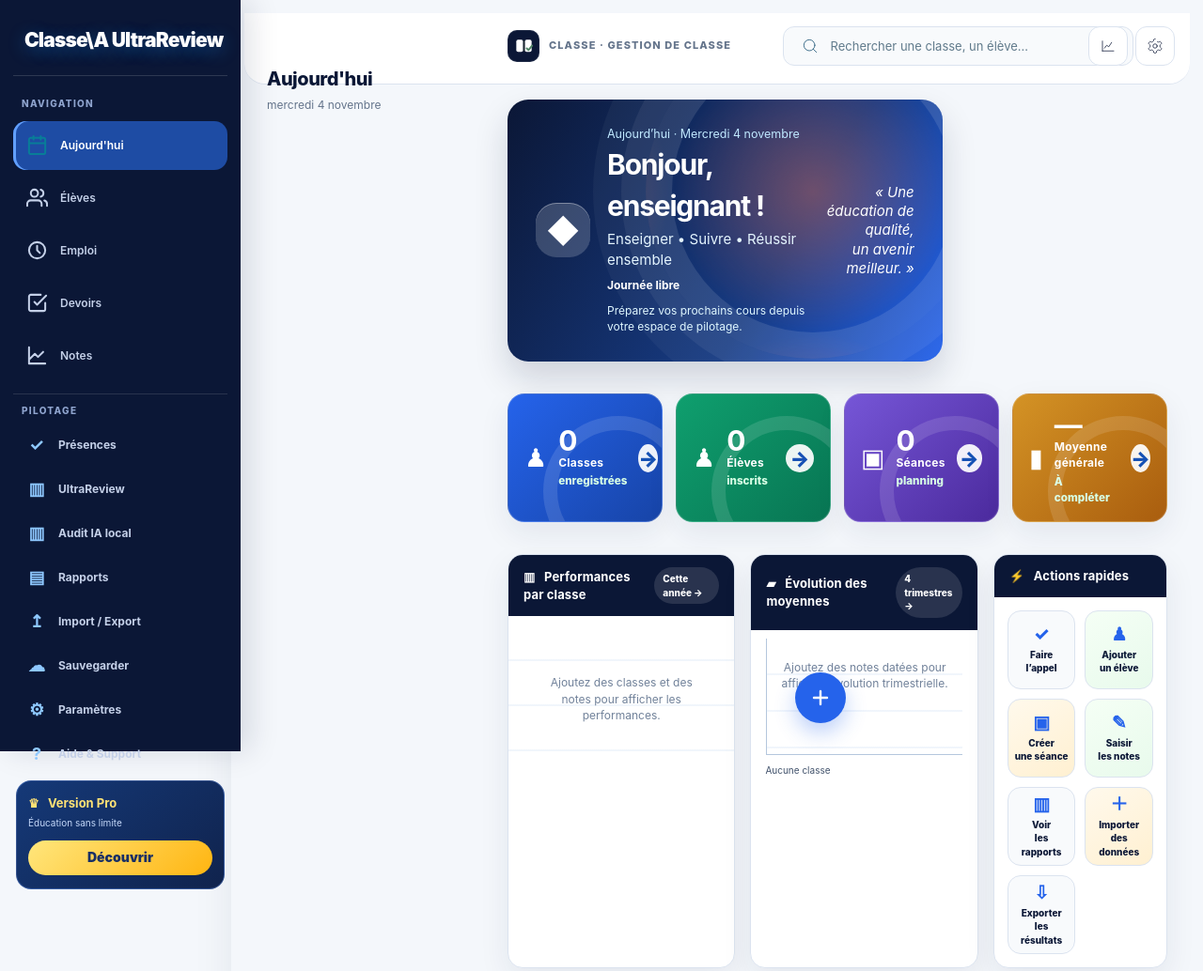
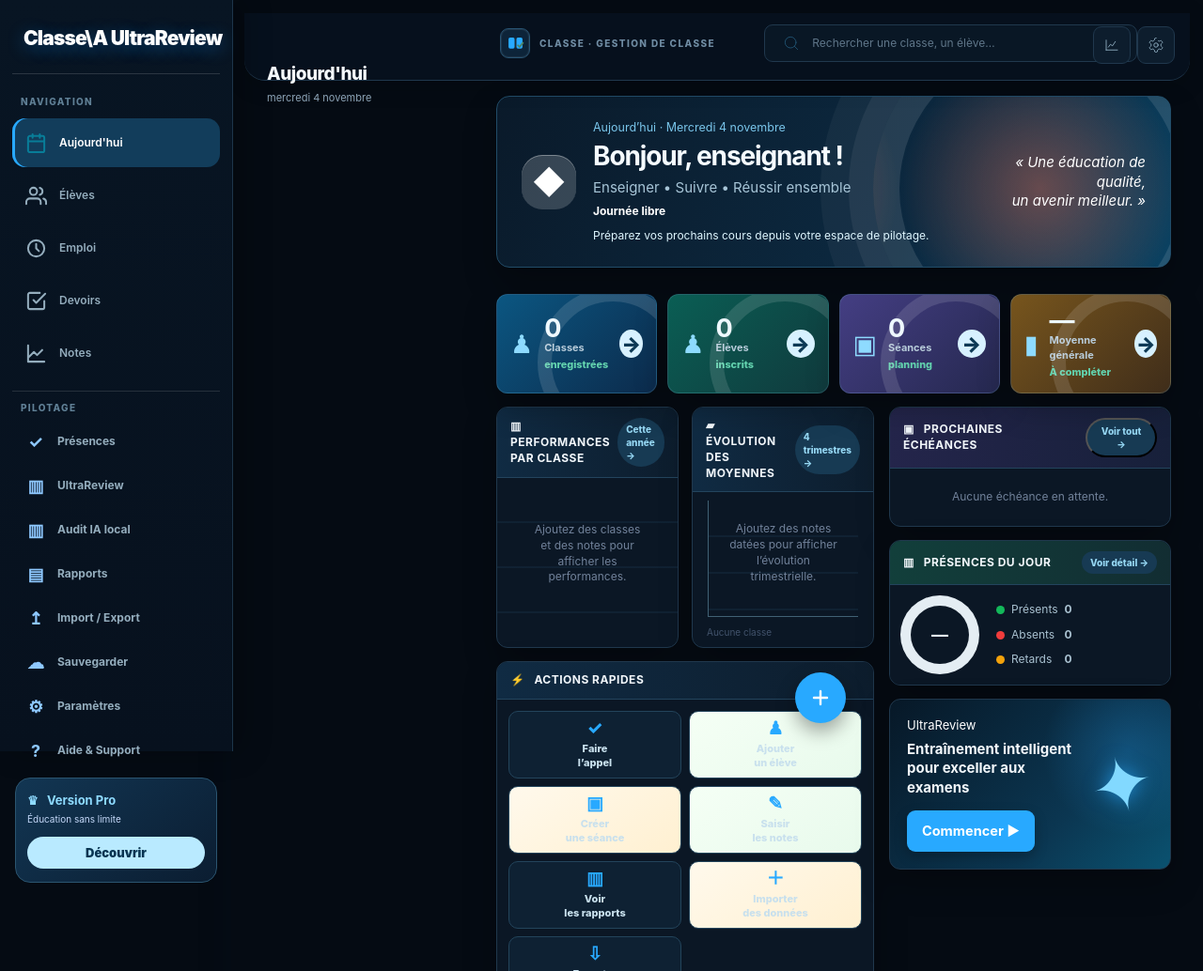
Before and after one commit to Yves19011999/Class_app, a website with bundled scripts: page index.html in a window 1280 px wide. Shown: the top 1034 px of the page at 94% size. Built offline with nearby package versions, Linux system fonts and the light colour scheme; what @capacitor/core would draw is missing.

Commit message:
Recompose dashboard into black command center layout

```diff
--- a/VERSION.txt
+++ b/VERSION.txt
@@ -1 +1 @@
-4.9.15
+4.9.17
--- a/app.js
+++ b/app.js
@@ -5,7 +5,7 @@
 
 const DB_NAME = 'classe_db';
 const DB_VERSION = 4;
-const APP_VERSION = '4.9.15';
+const APP_VERSION = '4.9.16';
 let db = null;
 
 const STORES = {
@@ -893,7 +893,7 @@ function applyTheme(){if(localStorage.getItem('classe_theme')==='dark')document.
 async function registerServiceWorker(){
   if(!('serviceWorker' in navigator)) return;
   try{
-    const marker='classe_theme_reset_4915';
+    const marker='classe_theme_reset_4916';
     if(localStorage.getItem(marker)!=='1'){
       const registrations=await navigator.serviceWorker.getRegistrations();
       await Promise.all(registrations.map(reg=>reg.unregister()));
--- a/class-senior-redesign.css
+++ b/class-senior-redesign.css
@@ -1,79 +1,76 @@
-/* Class App — Senior Command Center redesign
-   Loaded after the historical CSS. Functional IDs/classes intentionally preserved. */
+/* Class App — Black Command Center
+   Thème unique sombre premium. Les IDs fonctionnels historiques sont conservés. */
 :root{
-  --command-blue:#2563eb;--command-blue-2:#1d4ed8;--navy:#0b1736;--navy-2:#13254f;
-  --ink:#172033;--muted:#64748b;--line:#dbe3ef;--canvas:#f4f7fb;--surface:#fff;
-  --success:#0f9f6e;--warning:#c88719;--danger:#cf3f51;--radius:16px;--shadow:0 12px 32px rgba(22,43,80,.08);
+  --command-blue:#28a9ff;--command-blue-2:#0876c9;--navy:#07111f;--navy-2:#0b1b2d;
+  --navy-3:#10263c;--ink:#e7f0f7;--muted:#8da4b7;--line:#20384d;--canvas:#050b13;
+  --surface:#0b1725;--surface-2:#0f2032;--surface-3:#142a40;--success:#39d39f;
+  --warning:#e5ad4b;--danger:#ed6670;--radius:12px;--shadow:0 14px 34px rgba(0,0,0,.28);
   --font:Inter,ui-sans-serif,system-ui,-apple-system,"Segoe UI",sans-serif;
 }
 html,body{background:var(--canvas);color:var(--ink);font-family:var(--font);}
-body{font-size:14px;line-height:1.45;}
-button,input,select,textarea{font:inherit;}
-button{transition:background .16s ease,border-color .16s ease,box-shadow .16s ease,transform .16s ease;}
-button:focus-visible,input:focus-visible,select:focus-visible,textarea:focus-visible{outline:3px solid rgba(37,99,235,.24);outline-offset:2px;}
+body{font-size:13px;line-height:1.4;}
+button,input,select,textarea{font:inherit;} button{transition:background .15s ease,border-color .15s ease,box-shadow .15s ease,transform .15s ease;}
+button:focus-visible,input:focus-visible,select:focus-visible,textarea:focus-visible{outline:2px solid rgba(40,169,255,.65);outline-offset:2px;}
 #app{max-width:none;min-height:100vh;background:var(--canvas);}
-.topbar{height:76px;padding:14px 30px;background:rgba(255,255,255,.94);color:var(--ink);border-bottom:1px solid var(--line);box-shadow:none;backdrop-filter:blur(14px);}
-.topbar-head{display:flex;align-items:center;gap:16px;max-width:1480px;margin:0 auto;}
-.topbar .eyebrow{color:var(--muted);font-size:11px;font-weight:800;letter-spacing:.1em;text-transform:uppercase;}
-.topbar h1{font-size:20px;font-weight:780;letter-spacing:-.025em;color:var(--navy);}
-.topbar .sub{color:var(--muted);font-size:12px;}
-.brandline{display:flex;align-items:center;gap:10px;min-width:196px;}
-.brandmark{display:grid;place-items:center;width:34px;height:34px;border-radius:10px;background:var(--navy);color:#fff;}
-.brandmark svg{width:23px;height:23px;}
-.global-search{height:42px;max-width:460px;border:1px solid var(--line);border-radius:12px;background:#f8fafc;box-shadow:none;}
-.global-search:focus-within{border-color:#91b4ff;background:#fff;box-shadow:0 0 0 4px rgba(37,99,235,.09);}
-.global-search input{color:var(--ink);font-size:13px;}
-.topbar-actions{gap:8px;}
-.topbar-action,.sidebar-toggle{width:42px;height:42px;border:1px solid var(--line);border-radius:12px;background:#fff;color:var(--navy);}
-.topbar-action:hover,.sidebar-toggle:hover{border-color:#9ab9f7;background:#eff5ff;transform:translateY(-1px);}
-.view{max-width:1480px;margin:0 auto;padding:28px 30px 44px;animation:commandIn .2s ease both;}
+.topbar{height:72px;padding:12px 28px;background:rgba(7,17,31,.96);color:var(--ink);border-bottom:1px solid var(--line);box-shadow:0 5px 24px rgba(0,0,0,.18);backdrop-filter:blur(14px);}
+.topbar-head{display:flex;align-items:center;gap:14px;max-width:1600px;margin:0 auto;}
+.topbar .eyebrow{color:#6f8ca3;font-size:10px;font-weight:800;letter-spacing:.14em;text-transform:uppercase;}
+.topbar h1{font-size:19px;font-weight:760;letter-spacing:-.025em;color:#f5f9fc;}
+.topbar .sub{color:var(--muted);font-size:11px;}
+.brandline{display:flex;align-items:center;gap:10px;min-width:208px;}
+.brandmark{display:grid;place-items:center;width:32px;height:32px;border:1px solid #275372;border-radius:9px;background:#0d2439;color:var(--command-blue);}
+.brandmark svg{width:21px;height:21px;}
+.global-search{height:40px;max-width:450px;border:1px solid var(--line);border-radius:9px;background:#091725;box-shadow:none;}
+.global-search:focus-within{border-color:#287ca9;background:#0d2032;box-shadow:0 0 0 3px rgba(40,169,255,.1);}
+.global-search input{color:var(--ink);font-size:12px;}.global-search input::placeholder{color:#5f7689;}
+.topbar-actions{gap:7px;}.topbar-action,.sidebar-toggle{width:40px;height:40px;border:1px solid var(--line);border-radius:9px;background:#0d1d2d;color:#a9c9dd;}
+.topbar-action:hover,.sidebar-toggle:hover{border-color:#2b83b0;background:#12304a;color:#fff;transform:translateY(-1px);}
+.view{max-width:1600px;margin:0 auto;padding:24px 30px 42px;animation:commandIn .18s ease both;}
 @keyframes commandIn{from{opacity:0;transform:translateY(4px)}to{opacity:1;transform:none}}
+.view h2,.view h3{color:#f2f7fb;} h2.section-title{margin:23px 0 10px;color:#cddce7;font-size:13px;letter-spacing:.04em;text-transform:uppercase;}
 .card,.reference-card,.metric-card,.stat-card,.note-card,.list-card{background:var(--surface);border:1px solid var(--line);border-radius:var(--radius);box-shadow:var(--shadow);}
-.card{padding:18px;}
-h2.section-title{margin:26px 0 12px;color:var(--navy);font-size:14px;letter-spacing:.01em;}
-.hero,.reference-hero{border-radius:22px;background:linear-gradient(120deg,var(--navy),#173b83 62%,var(--command-blue));box-shadow:0 18px 36px rgba(11,23,54,.16);}
-.reference-hero{min-height:144px;padding:28px 30px;}
-.reference-hero h2{font-size:30px;letter-spacing:-.04em;}
-.dashboard-kpis{gap:14px;margin-top:18px;}
-.ref-kpi{min-height:116px;border:1px solid rgba(255,255,255,.18);border-radius:18px;box-shadow:var(--shadow);padding:17px;}
-.ref-kpi b{font-size:30px;letter-spacing:-.04em;}
-.ref-kpi strong{font-size:12px;letter-spacing:.02em;}
-.kpi-blue{background:linear-gradient(135deg,#2563eb,#1744a7)}.kpi-green{background:linear-gradient(135deg,#0f9f6e,#087553)}.kpi-purple{background:linear-gradient(135deg,#7656d7,#4b2a9d)}.kpi-orange{background:linear-gradient(135deg,#d49325,#a95d0e)}
-.dashboard-grid{gap:16px;margin-top:18px;}
-.reference-card{overflow:hidden;box-shadow:var(--shadow);}
-.reference-card-head{padding:13px 16px;background:var(--navy);}
-.reference-card-head h3{font-size:13px;letter-spacing:.01em;}
-.reference-card-head span,.reference-card-head .link{background:rgba(255,255,255,.12);font-size:10px;}
-.class-bars,.trend-placeholder{background-color:#fff;}
-.reference-quick-grid{gap:10px;padding:14px;}
-.reference-quick-grid button{min-height:84px;border:1px solid var(--line);border-radius:14px;background:#f8fafc;color:var(--navy);box-shadow:none;}
-.reference-quick-grid button:hover{border-color:#9ab9f7;background:#eff5ff;transform:translateY(-2px);box-shadow:0 8px 18px rgba(37,99,235,.1);}
-.reference-quick-grid button span{color:var(--command-blue);}
-.ref-list-row{padding:13px 16px;border-color:#edf1f6;}
-.ref-list-row b{color:var(--ink);font-size:12px;}.ref-list-row small{color:var(--muted);}
-.tabbar{background:var(--navy);border:0;box-shadow:10px 0 30px rgba(11,23,54,.13);}
-.side-profile{border-bottom:1px solid rgba(255,255,255,.12);}
-.side-profile strong{color:#fff;}.side-profile small{color:#b8c7e8;}.side-profile span{color:#72d9ae;}
-.sidebar-section-title{color:#8fa4ce;}
-.tab,.side-link{border:0;color:#c4d0e8;}
-.tab:hover,.side-link:hover{background:rgba(255,255,255,.08);color:#fff;}
-.tab.active{background:#1e4ca4;color:#fff;box-shadow:inset 3px 0 #62a0ff;}
-.tab.active svg,.tab:hover svg{color:#a9caff;}
-.sidebar-pro{border:1px solid rgba(119,164,255,.34);background:linear-gradient(140deg,#153978,#10234d);}
-.fab{background:var(--command-blue);box-shadow:0 10px 22px rgba(37,99,235,.3);}
-.btn-primary,.btn-main,.sheet button[type=submit]{border-radius:11px;background:var(--command-blue);box-shadow:0 5px 13px rgba(37,99,235,.18);}
-.btn-primary:hover,.btn-main:hover,.sheet button[type=submit]:hover{background:var(--command-blue-2);transform:translateY(-1px);}
-.btn-secondary,.btn-ghost{border:1px solid var(--line);border-radius:11px;background:#fff;color:var(--navy);}
-.btn-secondary:hover,.btn-ghost:hover{border-color:#9ab9f7;background:#eff5ff;}
-input,select,textarea{border:1px solid var(--line);border-radius:11px;background:#fff;color:var(--ink);}
-input:focus,select:focus,textarea:focus{border-color:#8eaff0;box-shadow:0 0 0 4px rgba(37,99,235,.08);outline:0;}
-.badge,.chip,.health-chip{border-radius:999px;font-size:11px;font-weight:750;}
-.toast{border:1px solid rgba(255,255,255,.18);border-radius:12px;background:var(--navy);box-shadow:0 12px 30px rgba(11,23,54,.22);}
-.sheet-overlay{background:rgba(7,19,45,.5);backdrop-filter:blur(4px);}
-.sheet{border:1px solid var(--line);border-radius:22px 22px 0 0;background:#fff;box-shadow:0 -18px 45px rgba(11,23,54,.18);}
-.sheet-header{border-bottom:1px solid var(--line);}
-.sheet-kicker{color:var(--muted);}
-@media(min-width:1000px){.tabbar{width:256px!important;padding:24px 14px!important}.sidebar-collapsed #app{margin-left:78px}.view,.topbar-head{margin-left:256px;max-width:none}.topbar-head{margin-right:30px}.topbar{padding-left:24px}.sidebar-toggle{display:none!important}.view{padding-left:38px;padding-right:38px}}
-@media(min-width:601px) and (max-width:999px){.tabbar{width:236px!important}.view{padding:24px 22px 36px}.topbar{padding-left:22px;padding-right:22px}.brandline{min-width:170px}}
-@media(max-width:600px){.topbar{height:auto;min-height:76px;padding:12px 14px}.topbar-head{gap:10px;padding-left:52px}.brandline{min-width:0;flex:1}.brandline .eyebrow{white-space:nowrap;overflow:hidden;text-overflow:ellipsis}.topbar h1{font-size:19px}.view{padding:18px 14px 116px}.reference-hero{min-height:148px;padding:20px;border-radius:18px}.reference-hero h2{font-size:25px}.dashboard-kpis{gap:9px}.ref-kpi{min-height:92px;padding:12px;border-radius:14px}.ref-kpi b{font-size:24px}.reference-card{border-radius:15px}.reference-card-head{padding:11px 13px}.global-search{height:38px}.topbar-actions{top:12px;right:12px}.topbar-action{width:38px;height:38px}.tabbar{background:var(--navy)!important}.sheet{max-height:92vh}.btn-primary,.btn-main,.sheet button[type=submit]{min-height:44px}}
-@media(prefers-reduced-motion:reduce){*,*::before,*::after{animation-duration:.01ms!important;transition-duration:.01ms!important;scroll-behavior:auto!important}}
+.card{padding:16px;}.card + .card{margin-top:10px;}
+.hero,.reference-hero{border:1px solid #214c68;border-radius:14px;background:linear-gradient(115deg,#0a1a2a,#0c2940 62%,#0b4262);box-shadow:0 16px 34px rgba(0,0,0,.28);}
+.reference-hero{min-height:132px;padding:24px 26px;}.reference-hero h2{font-size:28px;letter-spacing:-.04em;color:#f5fbff;}.reference-hero .hero-label{color:#79c5ea;}.reference-hero .hero-note{color:#a7c5d7;}
+.dashboard-kpis{gap:11px;margin-top:14px;}.ref-kpi{min-height:98px;border:1px solid rgba(117,177,210,.22);border-radius:12px;box-shadow:var(--shadow);padding:14px;color:#edf8ff;}
+.ref-kpi b{font-size:27px;letter-spacing:-.04em;}.ref-kpi strong{font-size:11px;color:#b8ccda;}.ref-kpi small{color:#62d2ae;}.kpi-blue{background:linear-gradient(135deg,#0b5681,#0c2b4c)}.kpi-green{background:linear-gradient(135deg,#0a5e54,#103a3d)}.kpi-purple{background:linear-gradient(135deg,#443e83,#25284f)}.kpi-orange{background:linear-gradient(135deg,#77551d,#3f2d1a)}
+.kpi-icon{color:#8edbff;}.kpi-arrow{background:#d7f1ff;color:#0c3955;}
+.dashboard-grid{gap:12px;margin-top:14px;}.reference-card{overflow:hidden;background:var(--surface);border-color:var(--line);box-shadow:var(--shadow);}.reference-card-head{padding:11px 14px;background:linear-gradient(90deg,#102b43,#0d1d2d);border-bottom:1px solid #23445d;}.reference-card-head h3{font-size:12px;letter-spacing:.04em;text-transform:uppercase;}.reference-card-head span,.reference-card-head .link{background:#173a53;color:#96d8f4;font-size:10px;}
+.purple-head{background:linear-gradient(90deg,#24254b,#17203a)}.green-head{background:linear-gradient(90deg,#123f3b,#122d32)}
+.class-bars,.trend-placeholder{background-color:#0b1725;}.class-bars{background:repeating-linear-gradient(to bottom,#0b1725 0,#0b1725 46px,#152c40 47px,#0b1725 48px);}.ref-bar-item{color:#c9e0ed;}.trend-placeholder{background:repeating-linear-gradient(to bottom,#0b1725 0,#0b1725 37px,#152c40 38px,#0b1725 39px);border-color:#416174;}
+.reference-quick-grid{gap:8px;padding:12px;}.reference-quick-grid button{min-height:72px;border:1px solid #23445b;border-radius:10px;background:#0e2133;color:#c8e0ed;box-shadow:none;font-size:11px;}.reference-quick-grid button:hover{border-color:#2c8fbd;background:#12324b;transform:translateY(-1px);box-shadow:0 7px 18px rgba(0,0,0,.25);}.reference-quick-grid button span{color:var(--command-blue);}
+.ref-list-row{padding:11px 14px;border-color:#173047;}.ref-list-row b{color:#d9e8f1;font-size:12px;}.ref-list-row small{color:#7891a3;}.ref-list-icon{background:#112e44;color:#76c9eb;}.ref-list-icon.pdf{background:#43272e;color:#f28a91;}
+.attendance-ref-body{background:var(--surface);}.attendance-ref-legend{color:#a9c1d0;}.ref-donut:after{background:var(--surface);}.ref-donut b{color:#e6f4fb;}.ultrareview-reference{background:radial-gradient(circle at 85% 30%,rgba(40,169,255,.24),transparent 32%),linear-gradient(135deg,#071827,#0b3651 65%,#0a5270);}.ur-orb{color:#82d9ff;text-shadow:0 0 20px rgba(40,169,255,.7);}
+.mini-stat b{color:#46d5ac;}.mini-stat small,.backup-reference p{color:#8099aa;}.reference-alert{background:#352b18;border-color:#73572a;color:#f0c977;}
+.tabbar{background:linear-gradient(180deg,#081523,#07111e);border-right:1px solid #1d354a;box-shadow:10px 0 30px rgba(0,0,0,.24);}.side-profile{border-bottom:1px solid #1d354a;}.side-profile strong{color:#ecf7fc;}.side-profile small{color:#8da9ba;}.side-profile span{color:var(--success);}.sidebar-section-title{color:#608096;}.tab,.side-link{border:0;color:#94adbd;}.tab:hover,.side-link:hover{background:#102b40;color:#eaf8ff;}.tab.active{background:#123d5b;color:#fff;box-shadow:inset 3px 0 var(--command-blue);}.tab.active svg,.tab:hover svg{color:#68cbf5;}.sidebar-pro{border:1px solid #2b5570;background:linear-gradient(140deg,#123653,#0b1d31);}.sidebar-pro b{color:#8edbff;}.pro-button{background:#b9eaff;color:#073451;}
+.fab{background:var(--command-blue);box-shadow:0 9px 20px rgba(0,0,0,.35);}.btn-primary,.btn-main,.sheet button[type=submit]{border-radius:9px;background:var(--command-blue);box-shadow:0 5px 13px rgba(0,0,0,.25);}.btn-primary:hover,.btn-main:hover,.sheet button[type=submit]:hover{background:#49bcff;transform:translateY(-1px);}.btn-secondary,.btn-ghost{border:1px solid var(--line);border-radius:9px;background:#0d1d2d;color:#bdd1df;}.btn-secondary:hover,.btn-ghost:hover{border-color:#2c8fbd;background:#12324b;}
+input,select,textarea{border:1px solid var(--line);border-radius:9px;background:#091725;color:var(--ink);}.input::placeholder,input::placeholder,textarea::placeholder{color:#5c7385;}input:focus,select:focus,textarea:focus{border-color:#2b83b0;box-shadow:0 0 0 3px rgba(40,169,255,.1);outline:0;}
+.badge,.chip,.health-chip{border-radius:999px;font-size:10px;font-weight:750;}.toast{border:1px solid #2a536d;border-radius:10px;background:#102b40;box-shadow:0 12px 30px rgba(0,0,0,.4);}.sheet-overlay{background:rgba(1,7,14,.72);backdrop-filter:blur(5px);}.sheet{border:1px solid #29465d;border-radius:18px 18px 0 0;background:#0b1725;box-shadow:0 -18px 45px rgba(0,0,0,.5);}.sheet-header{border-bottom:1px solid var(--line);}.sheet-kicker{color:var(--muted);}
+@media(min-width:1000px){.tabbar{width:248px!important;padding:22px 13px!important}.view,.topbar-head{margin-left:248px;max-width:none}.topbar-head{margin-right:28px}.topbar{padding-left:24px}.sidebar-toggle{display:none!important}.view{padding-left:34px;padding-right:34px}}
+@media(min-width:601px) and (max-width:999px){.tabbar{width:230px!important}.view{padding:22px 20px 34px}.topbar{padding-left:20px;padding-right:20px}.brandline{min-width:165px}}
+@media(max-width:600px){.topbar{height:auto;min-height:72px;padding:11px 13px}.topbar-head{gap:9px;padding-left:50px}.brandline{min-width:0;flex:1}.brandline .eyebrow{white-space:nowrap;overflow:hidden;text-overflow:ellipsis}.topbar h1{font-size:18px}.view{padding:16px 13px 112px}.reference-hero{min-height:142px;padding:18px;border-radius:13px}.reference-hero h2{font-size:24px}.dashboard-kpis{gap:8px}.ref-kpi{min-height:86px;padding:11px;border-radius:11px}.ref-kpi b{font-size:22px}.reference-card{border-radius:12px}.reference-card-head{padding:10px 12px}.global-search{height:37px}.topbar-actions{top:11px;right:11px}.topbar-action{width:37px;height:37px}.tabbar{background:#07111e!important}.sheet{max-height:92vh}.btn-primary,.btn-main,.sheet button[type=submit]{min-height:44px}}
+@media(prefers-reduced-motion:reduce){*,*::before,*::after{animation-duration:.01ms!important;transition-duration:.01ms!important;}}
+
+/* Composition opérationnelle : hiérarchie en zones, pas une suite de cartes */
+@media(min-width:1000px){
+  #view-today{display:grid;grid-template-columns:minmax(0,1.55fr) minmax(300px,.78fr);grid-auto-rows:max-content;gap:14px 16px;align-content:start;}
+  #view-today>.reference-hero,#view-today>.dashboard-kpis{grid-column:1/-1;}
+  #view-today>.reference-grid-top{display:grid;grid-template-columns:minmax(0,1fr) minmax(0,1fr);gap:14px;grid-column:1;grid-row:auto;align-content:start;}
+  #view-today>.reference-grid-top .quick-reference{grid-column:1/-1;grid-row:auto;}
+  #view-today>.reference-grid-middle{grid-column:2;grid-row:3;display:grid;grid-template-columns:1fr;gap:14px;align-content:start;}
+  #view-today>.reference-grid-middle .ultrareview-reference{min-height:150px;}
+  #view-today>.reference-grid-bottom{grid-column:1/-1;display:grid;grid-template-columns:1fr 1fr 1fr;gap:14px;}
+  #view-today>.reference-alert{grid-column:1/-1;}
+  #view-today>.dashboard-grid{margin-top:0;}
+  #view-today>.reference-grid-top .chart-card{min-height:220px;}
+  #view-today>.reference-grid-top .quick-reference{min-height:220px;}
+}
+@media(min-width:601px) and (max-width:999px){
+  #view-today{display:grid;grid-template-columns:1fr 1fr;gap:12px;align-content:start;}
+  #view-today>.reference-hero,#view-today>.dashboard-kpis,#view-today>.reference-alert{grid-column:1/-1;}
+  #view-today>.reference-grid-top,#view-today>.reference-grid-middle,#view-today>.reference-grid-bottom{grid-column:1/-1;}
+}
+@media(max-width:600px){
+  #view-today{display:block;}
+  #view-today>.dashboard-grid{margin-top:12px;}
+}
--- a/package.json
+++ b/package.json
@@ -1,6 +1,6 @@
 {
   "name": "classe-gestion-classe",
-  "version": "4.9.15",
+  "version": "4.9.17",
   "private": true,
   "description": "Classe — gestion de classe offline-first, PWA et Android.",
   "scripts": {
--- a/sw.js
+++ b/sw.js
@@ -1,4 +1,4 @@
-const CACHE_NAME = 'classe-cache-v4-9-15-senior';
+const CACHE_NAME = 'classe-cache-v4-9-17-black-layout';
 const CORE_ASSETS = ['./','./index.html','./app.js','./class-senior-redesign.css','./native-notifications.js','./schedule-pdf.js','./manifest.json','./icon-192.png','./icon-512.png'];
 
 self.addEventListener('install', event => {
```
Also changed, not shown: index.html (+1 -1 lines), 2 other files.
